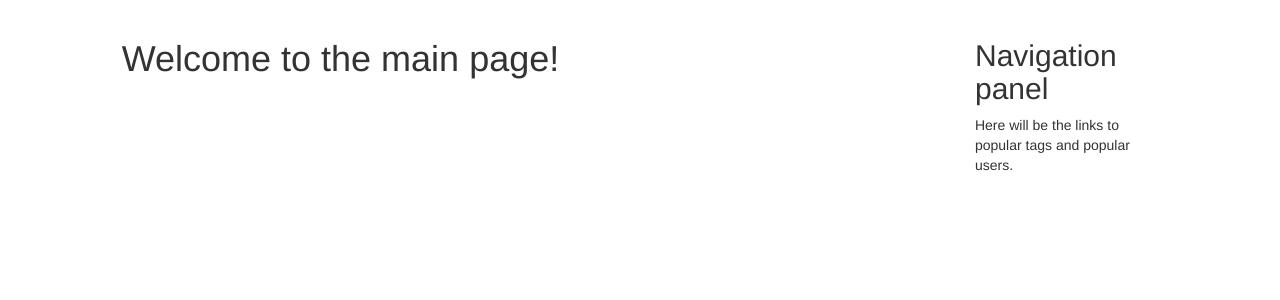
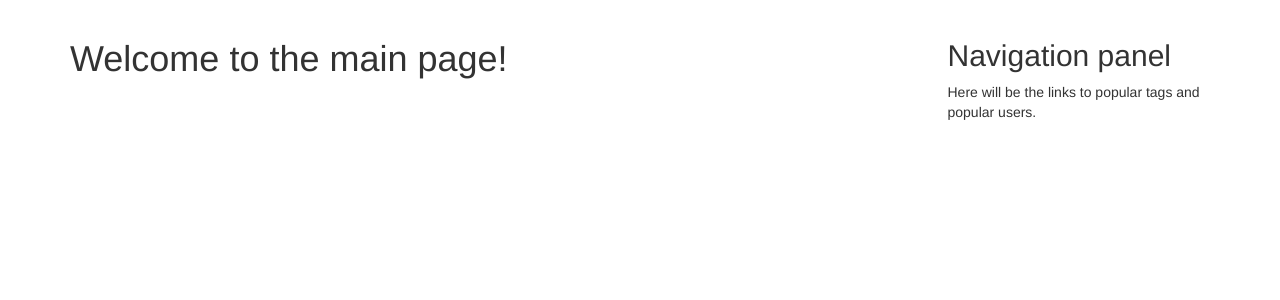
Before and after one commit to Oktosha/askPupkin, a Django app: page / in a window 1280 px wide. Shown: the part 51-351 px from the top of the page. Run offline with Django 3.2, Linux system fonts and the light colour scheme; some libraries are stand-ins or nearby versions.

Commit message:
Fix layout

```diff
--- a/questions/templates/questions/base.html
+++ b/questions/templates/questions/base.html
@@ -12,16 +12,16 @@
 	</head>
 	<body>
 		{% include "questions/navbar.html" %}
-		<div class="row container-fluid">
-		<div class="col-md-1"></div> <!-- The left margin -->
-		<div class="col-md-7">
-		{% block content %}
-		{% endblock %}
+		<div class="container">
+		<div class="row">
+		<div class="col-sm-8">
+			{% block content %}
+			{% endblock %}
 		</div>
-		<div class="col-md-1"></div> <!-- The margin between the content and the navigation panel -->
-		<div class="col-md-2">
+		<div class="col-sm-3 col-sm-offset-1 blog-sidebar">
 			<h2>Navigation panel</h2>
 			<p>Here will be the links to popular tags and popular users.</p>
+		</div>
 		</div>
 		<script src="/static/bower_components/jquery/dist/jquery.min.js"></script>
 		<script src="/static/bower_components/bootstrap/dist/js/bootstrap.min.js"></script>
```
